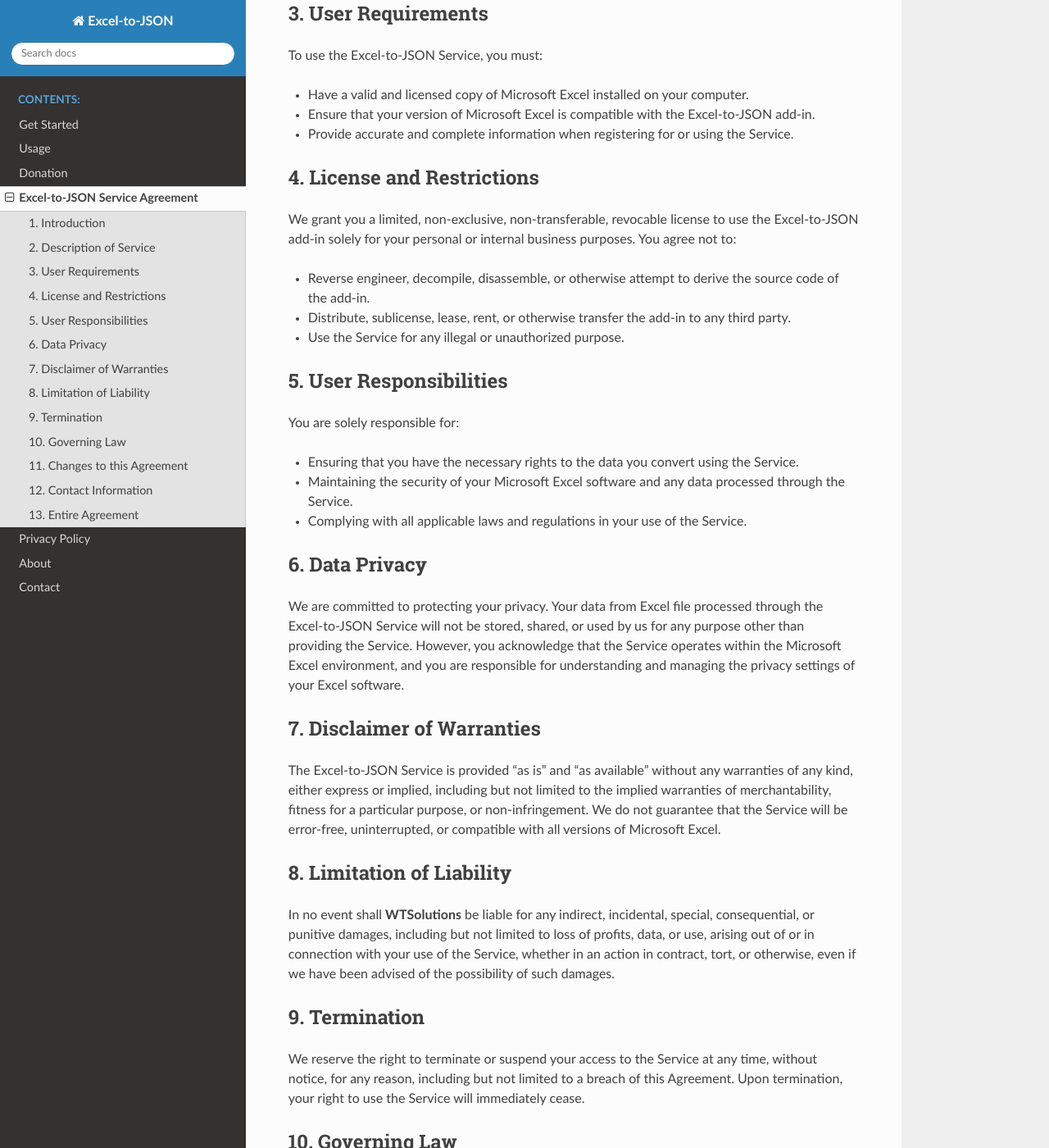
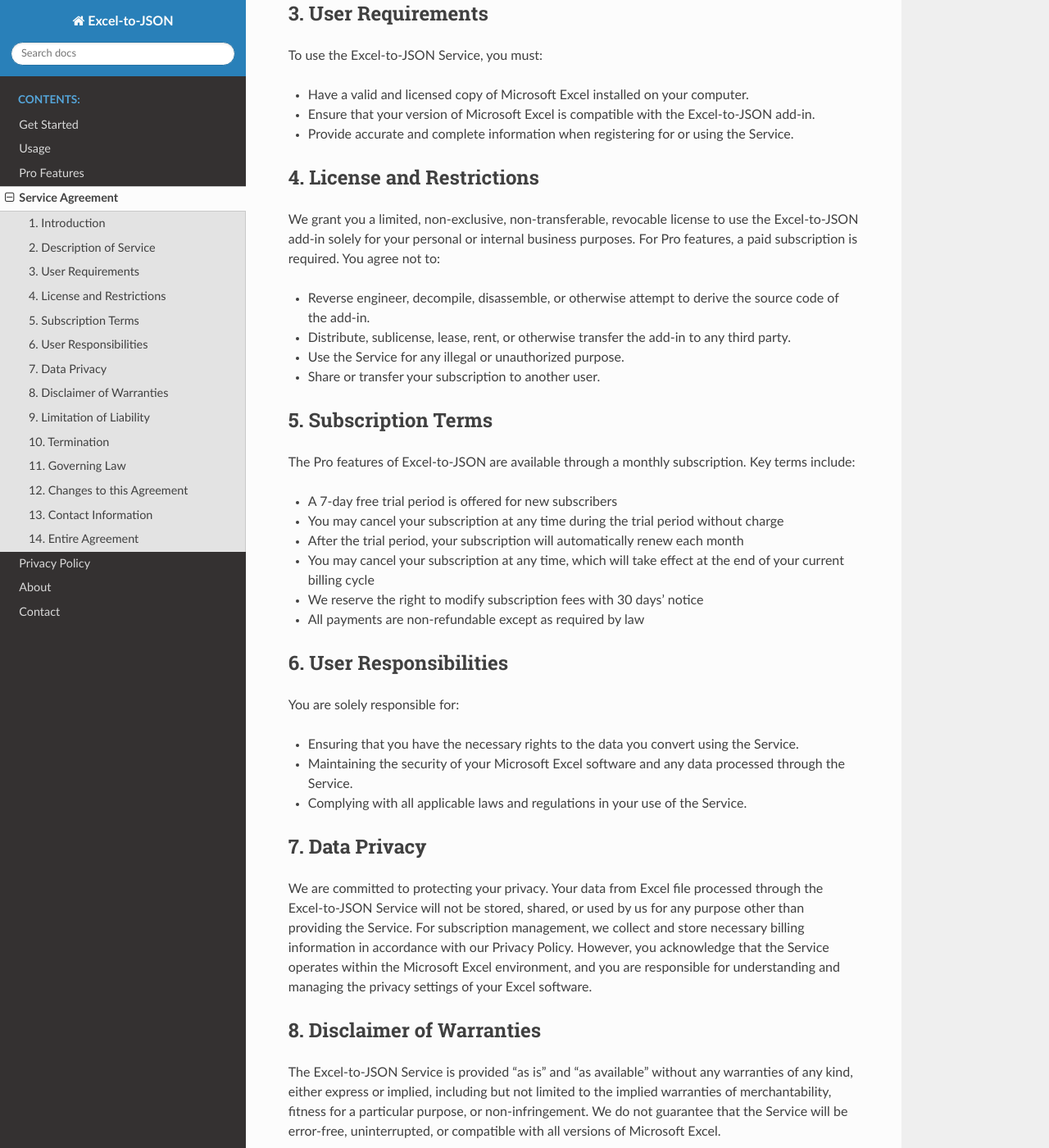
Before and after one commit to he-yang/Excel-to-JSON, a Sphinx documentation site: the page built from source/termsofuse.md, in a window 1280 px wide and 1400 px high, scrolled down 584 px. Shown: the whole window at 82% size. Built offline with Sphinx 7.4.7 and the Read the Docs theme 3.1.0, drawn with Linux system fonts in a browser that asks for light colours; some of the changed text lies outside the part shown.

Commit message:
update to v2.1.0

```diff
--- a/source/conf.py
+++ b/source/conf.py
@@ -9,7 +9,7 @@
 project = 'Excel-to-JSON'
 copyright = '2022~2025, WTSolutions'
 author = 'WTSolutions'
-release = '2.0.0.0'
+release = '2.1.0.0'
 
 # -- General configuration ---------------------------------------------------
 # https://www.sphinx-doc.org/en/master/usage/configuration.html#general-configuration
--- a/source/index.rst
+++ b/source/index.rst
@@ -3,7 +3,7 @@
    You can adapt this file completely to your liking, but it should at least
    contain the root `toctree` directive.
 
-Excel add-in Excel-to-JSON Convert Excel to JSON within Excel (web online, windows, mac, linux)
+Excel add-in, Excel-to-JSON, Convert Excel to JSON within Excel (web online, windows, mac, linux)
 =======================================================
 Excel to JSON is a Microsoft Excel add-in which can convert Excel to JSON within Excel. Both flat and nested JSON can be converted using Excel-to-JSON add-in.
 This add-in is available at the Microsoft store- Appsource, which can be accessed within Excel, so it does not require any download, a simple click within Excel would run the add-in.
@@ -15,7 +15,7 @@
 
    getstarted.md
    usage.md
-   donation.md
+   profeatures.md
    termsofuse.md
    privacy.md
    about.md
--- a/source/termsofuse.md
+++ b/source/termsofuse.md
@@ -31,50 +31,61 @@
 
 ## 4. License and Restrictions
 
-We grant you a limited, non-exclusive, non-transferable, revocable license to use the Excel-to-JSON add-in solely for your personal or internal business purposes. You agree not to:
+We grant you a limited, non-exclusive, non-transferable, revocable license to use the Excel-to-JSON add-in solely for your personal or internal business purposes. For Pro features, a paid subscription is required. You agree not to:
 - Reverse engineer, decompile, disassemble, or otherwise attempt to derive the source code of the add-in.
 - Distribute, sublicense, lease, rent, or otherwise transfer the add-in to any third party.
 - Use the Service for any illegal or unauthorized purpose.
+- Share or transfer your subscription to another user.
 
-## 5. User Responsibilities
+## 5. Subscription Terms
+
+The Pro features of Excel-to-JSON are available through a monthly subscription. Key terms include:
+- A 7-day free trial period is offered for new subscribers
+- You may cancel your subscription at any time during the trial period without charge
+- After the trial period, your subscription will automatically renew each month
+- You may cancel your subscription at any time, which will take effect at the end of your current billing cycle
+- We reserve the right to modify subscription fees with 30 days' notice
+- All payments are non-refundable except as required by law
+
+## 6. User Responsibilities
 
 You are solely responsible for:
 - Ensuring that you have the necessary rights to the data you convert using the Service.
 - Maintaining the security of your Microsoft Excel software and any data processed through the Service.
 - Complying with all applicable laws and regulations in your use of the Service.
 
-## 6. Data Privacy
+## 7. Data Privacy
 
-We are committed to protecting your privacy. Your data from Excel file processed through the Excel-to-JSON Service will not be stored, shared, or used by us for any purpose other than providing the Service. However, you acknowledge that the Service operates within the Microsoft Excel environment, and you are responsible for understanding and managing the privacy settings of your Excel software.
+We are committed to protecting your privacy. Your data from Excel file processed through the Excel-to-JSON Service will not be stored, shared, or used by us for any purpose other than providing the Service. For subscription management, we collect and store necessary billing information in accordance with our Privacy Policy. However, you acknowledge that the Service operates within the Microsoft Excel environment, and you are responsible for understanding and managing the privacy settings of your Excel software.
 
-## 7. Disclaimer of Warranties
+## 8. Disclaimer of Warranties
 
 The Excel-to-JSON Service is provided "as is" and "as available" without any warranties of any kind, either express or implied, including but not limited to the implied warranties of merchantability, fitness for a particular purpose, or non-infringement. We do not guarantee that the Service will be error-free, uninterrupted, or compatible with all versions of Microsoft Excel.
 
-## 8. Limitation of Liability
+## 9. Limitation of Liability
 
 In no event shall **WTSolutions** be liable for any indirect, incidental, special, consequential, or punitive damages, including but not limited to loss of profits, data, or use, arising out of or in connection with your use of the Service, whether in an action in contract, tort, or otherwise, even if we have been advised of the possibility of such damages.
 
-## 9. Termination
+## 10. Termination
 
 We reserve the right to terminate or suspend your access to the Service at any time, without notice, for any reason, including but not limited to a breach of this Agreement. Upon termination, your right to use the Service will immediately cease.
 
-## 10. Governing Law
+## 11. Governing Law
 
 This Agreement shall be governed by and construed in accordance with the laws of P.R.China, without regard to its conflict of law principles.
 
-## 11. Changes to this Agreement
+## 12. Changes to this Agreement
 
 We reserve the right to modify this Agreement at any time. Any changes will be effective immediately upon posting the revised Agreement on our website. Your continued use of the Service after any changes constitutes your acceptance of the revised Agreement.
 
-## 12. Contact Information
+## 13. Contact Information
 
 If you have any questions about this Agreement or the Excel-to-JSON Service, please contact us at:
 
 **WTSolutions**
 Email: [he.yang@wtsolutions.cn](mailto:he.yang@wtsolutions.cn)
 
-## 13. Entire Agreement
+## 14. Entire Agreement
 
 This Agreement constitutes the entire agreement between you and **WTSolutions** regarding the use of the Excel-to-JSON Service and supersedes any prior agreements or understandings, whether written or oral.
 
```
Also changed, not shown: other parts of source/termsofuse.md (+2 -2 lines), source/getstarted.md (+10 -14 lines), source/privacy.md (+17 -8 lines), source/profeatures.md (added, +225 -0 lines), source/usage.md (+13 -3 lines).
